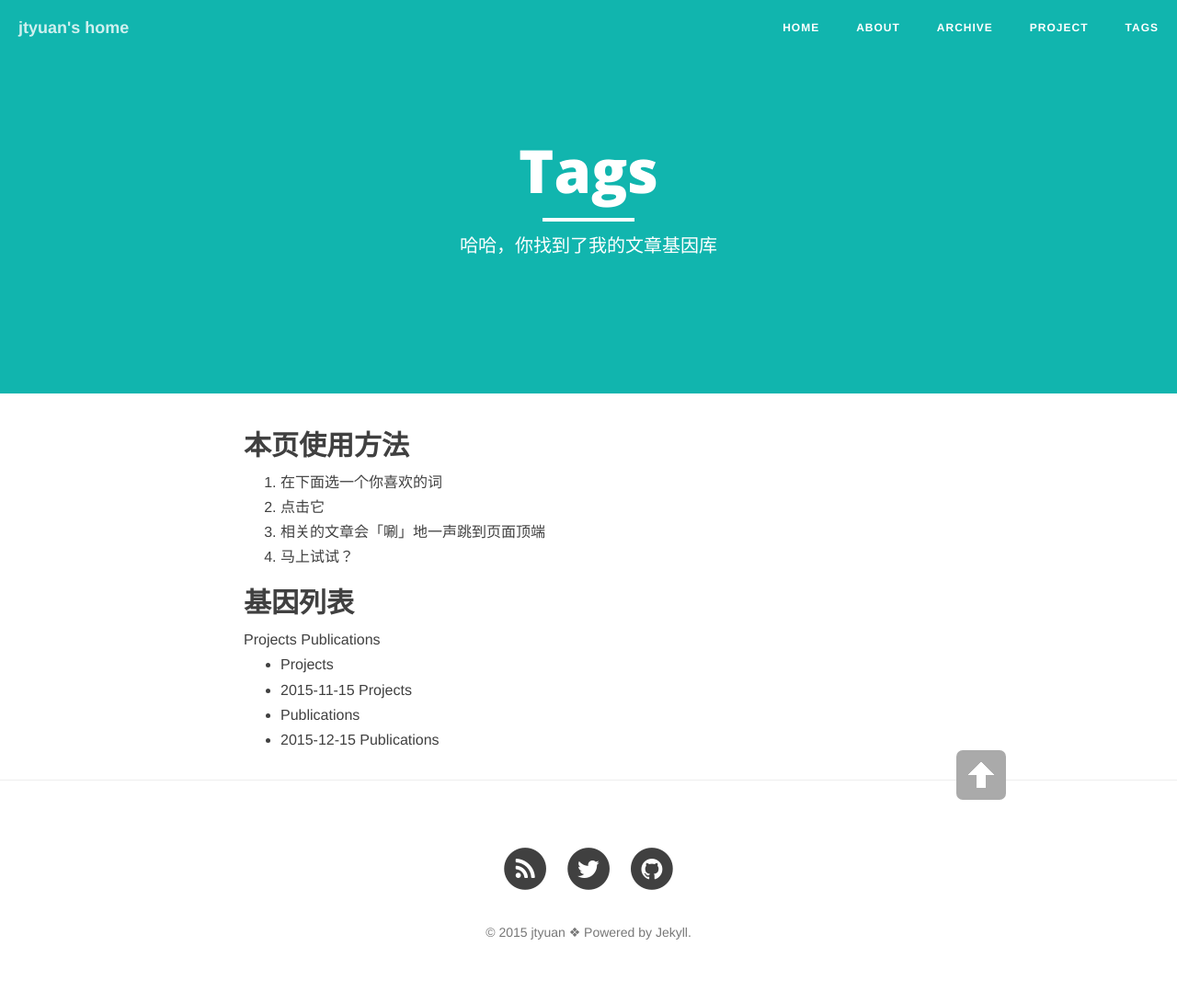
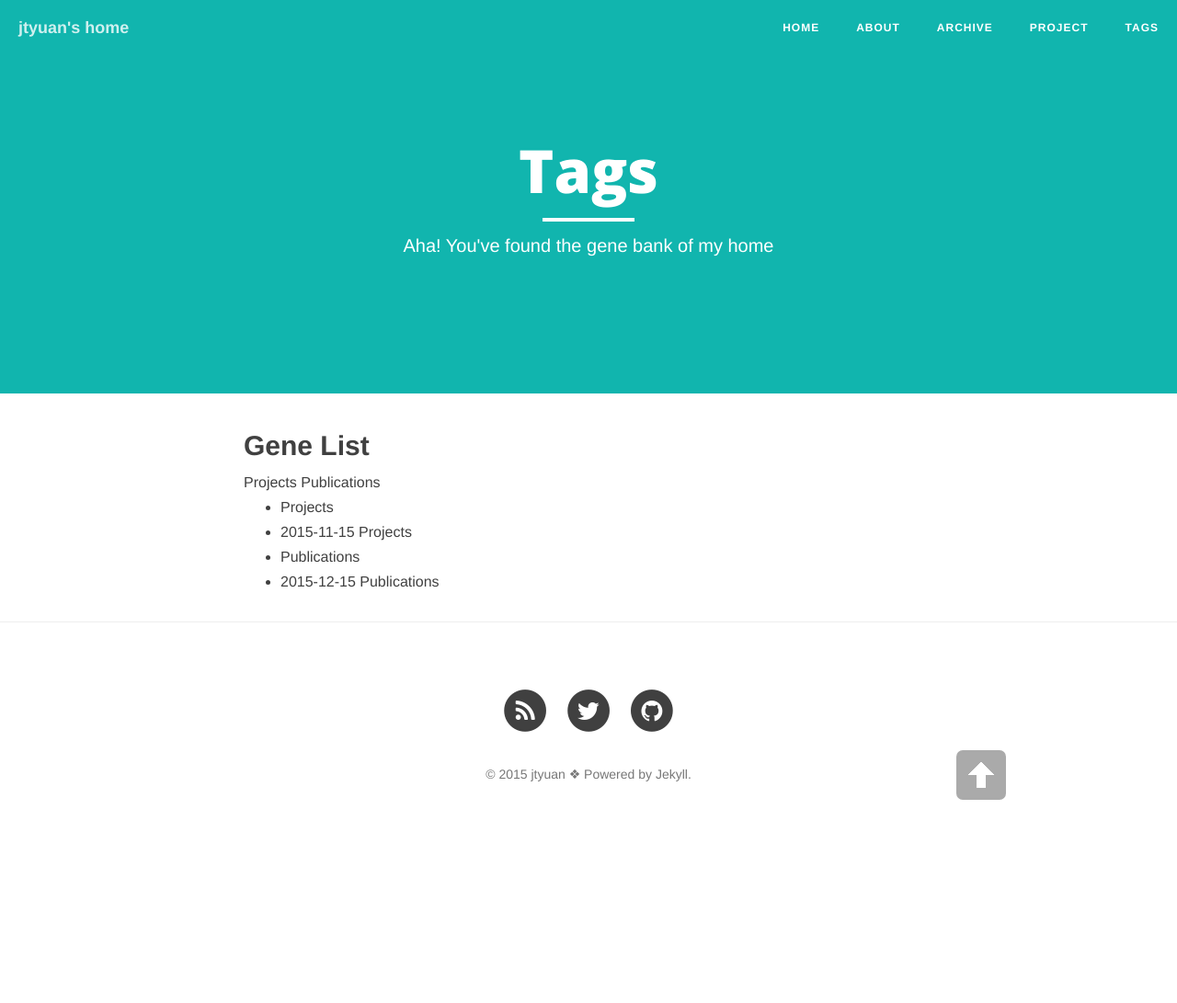
Before and after one commit to jtyuan/jtyuan.github.io, a Jekyll site: the page built from tags.md, in a window 1280 px wide. Shown: the whole page at 92% size. Built offline with Jekyll 4.4.1, drawn with Linux system fonts in a browser that asks for light colours; nearby versions of some CDN libraries; library files that are not in the unit come from our copies; after the commit the page ends 920 px from its top, so only the background shows below that.

Commit message:
minor fix

```diff
--- a/tags.md
+++ b/tags.md
@@ -1,18 +1,11 @@
 ---
 layout: page
 title: "Tags"
-description: "哈哈，你找到了我的文章基因库"
+description: "Aha! You've found the gene bank of my home"
 header-img: "img/semantic.jpg"
 ---
 
-##本页使用方法
-
-1. 在下面选一个你喜欢的词
-2. 点击它
-3. 相关的文章会「唰」地一声跳到页面顶端
-4. 马上试试？
-
-##基因列表
+##Gene List
 
 
 <div id='tag_cloud'>
```
